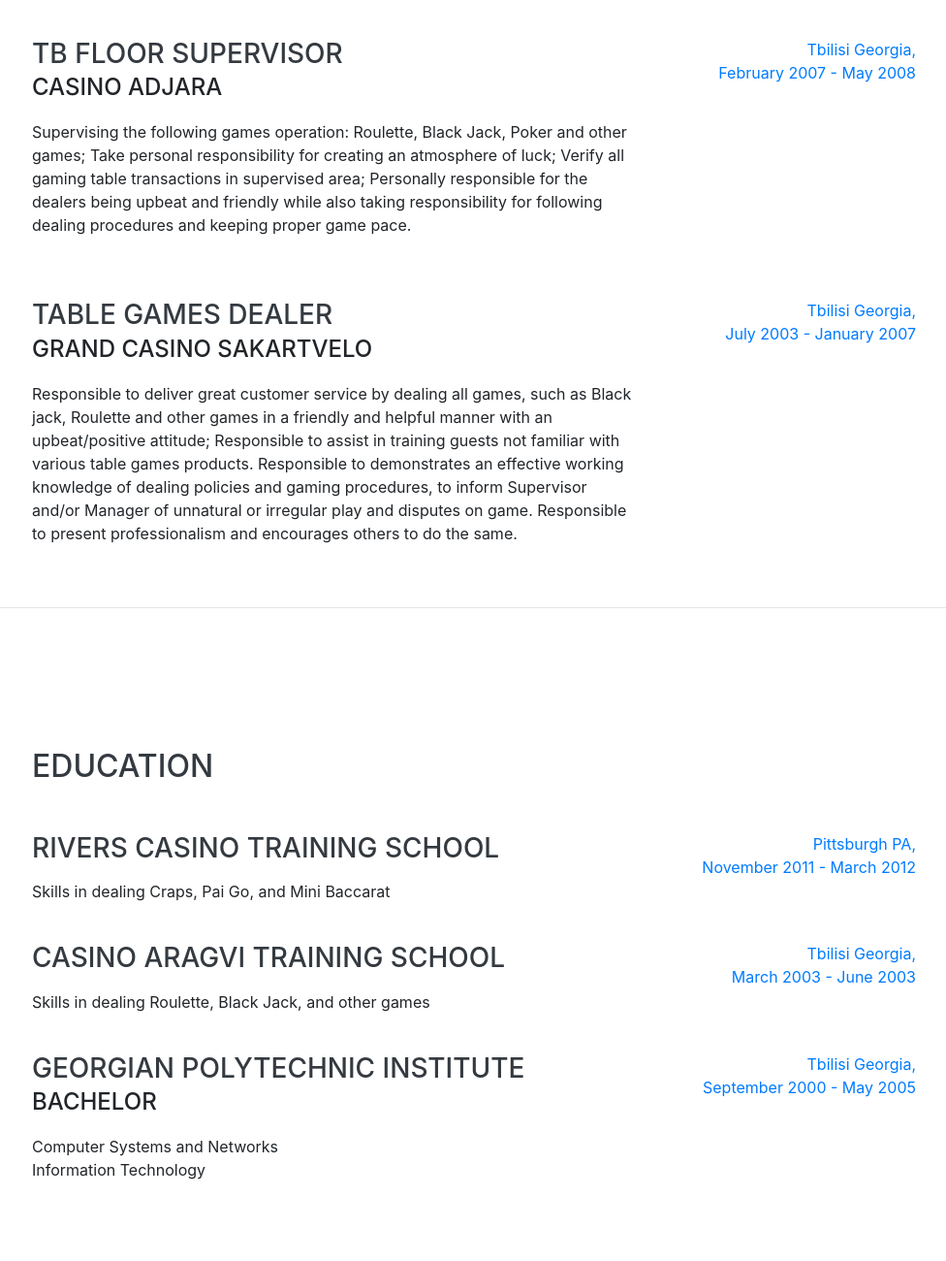
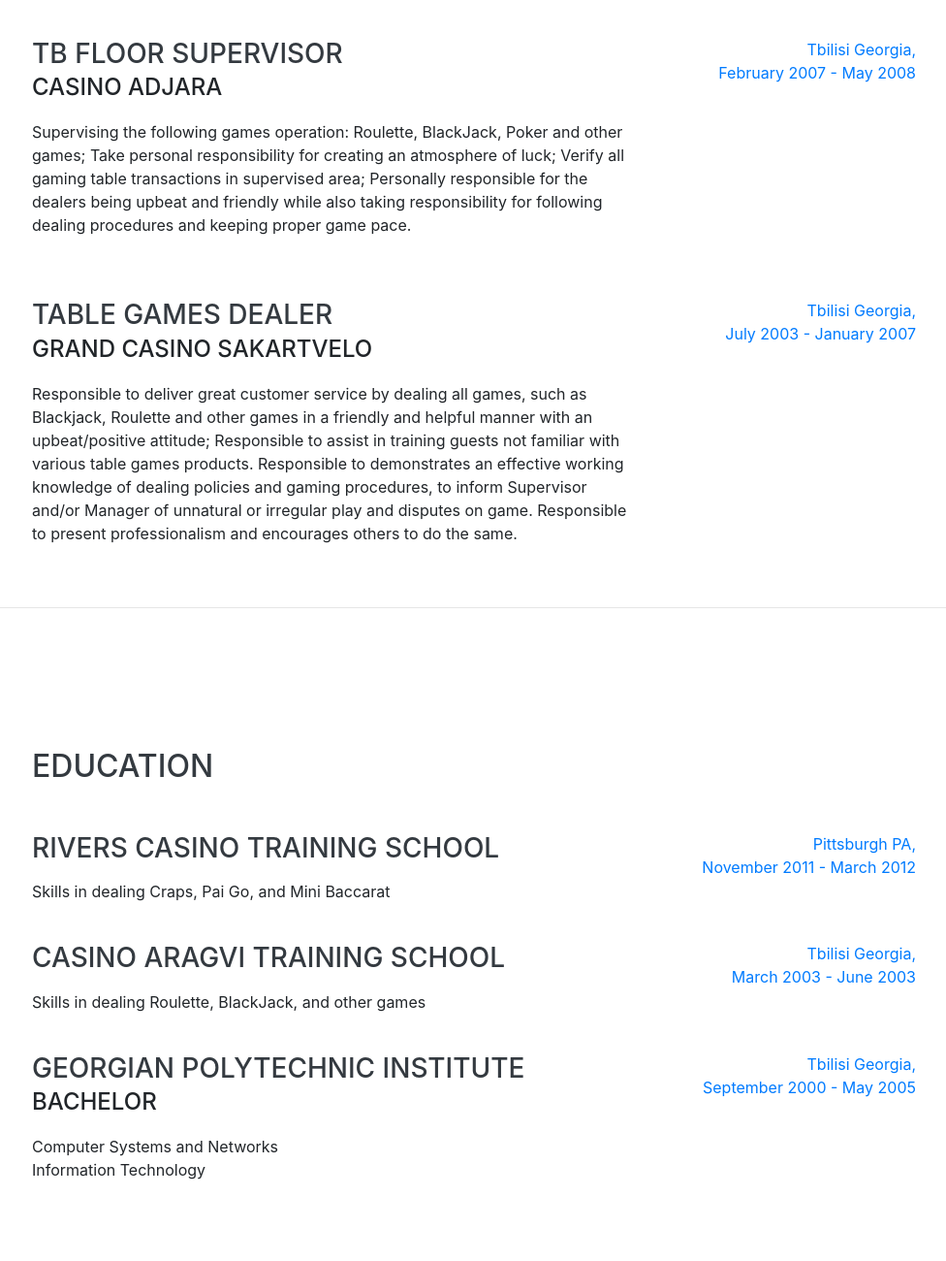
Before and after one commit to Mikirtumov/CasinoCV, a website with bundled scripts: page index.html in a window 1280 px wide. Shown: the part 1820-3120 px from the top of the page at 97% size, without its empty margins (287-1263 px from the left). Built offline with nearby package versions, Linux system fonts and the light colour scheme; files whose address does not match are found by name; a web font is replaced by a local one.

Commit message:
blackjack

```diff
--- a/index.html
+++ b/index.html
@@ -100,7 +100,7 @@
           <div class="resume-content">
             <h3 class="mb-0">Table Games Dealer</h3>
             <div class="subheading mb-3">Rivers Casino</div>
-            <p>Responsible to deliver great customer service by dealing all games, such as Black jack, Mini-Bacc, Craps, Roulette and other games in a friendly and helpful manner with an upbeat/positive attitude; Responsible
+            <p>Responsible to deliver great customer service by dealing all games, such as Blackjack, Mini-Bacc, Craps, Roulette and other games in a friendly and helpful manner with an upbeat/positive attitude; Responsible
               to assist in training guests not familiar with various table games products.
               Responsible to demonstrates an effective working knowledge of dealing policies and gaming procedures, to
               inform Supervisor and/or Manager of unnatural or irregular play and disputes on game.
@@ -133,7 +133,7 @@
             <h3 class="mb-0">TB Floor Supervisor</h3>
             <div class="subheading mb-3">Casino Adjara</div>
             <p>Supervising the following games operation:
-              Roulette, Black Jack, Poker and other games; Take personal responsibility for creating an atmosphere of luck; Verify all gaming table transactions in supervised area;  Personally responsible for the dealers being upbeat and friendly while also taking responsibility for following dealing procedures and keeping proper game pace.</p>
+              Roulette, BlackJack, Poker and other games; Take personal responsibility for creating an atmosphere of luck; Verify all gaming table transactions in supervised area;  Personally responsible for the dealers being upbeat and friendly while also taking responsibility for following dealing procedures and keeping proper game pace.</p>
           </div>
           <div class="resume-date text-md-right">
             <span class="text-primary">Tbilisi Georgia, <br>February 2007 - May 2008</span>
@@ -144,7 +144,7 @@
           <div class="resume-content">
             <h3 class="mb-0">Table Games Dealer</h3>
             <div class="subheading mb-3">Grand Casino Sakartvelo </div>
-            <p>Responsible to deliver great customer service by dealing all games, such as Black jack, Roulette and other games in a friendly and helpful manner with an upbeat/positive attitude; Responsible
+            <p>Responsible to deliver great customer service by dealing all games, such as Blackjack, Roulette and other games in a friendly and helpful manner with an upbeat/positive attitude; Responsible
               to assist in training guests not familiar with various table games products.
               Responsible to demonstrates an effective working knowledge of dealing policies and gaming procedures, to
               inform Supervisor and/or Manager of unnatural or irregular play and disputes on game.
@@ -185,7 +185,7 @@
             <h3 class="mb-0">Casino Aragvi Training School</h3>
             <div class="subheading mb-3">
             </div>
-            <p>Skills in dealing Roulette, Black Jack, and other games</p>
+            <p>Skills in dealing Roulette, BlackJack, and other games</p>
           </div>
           <div class="resume-date text-md-right">
             <span class="text-primary">Tbilisi Georgia, <br>March 2003 - June 2003</span>
@@ -233,7 +233,7 @@
           </li>
           <br>
           <li class="list-inline-item">
-            <i><img  src="img/BlackJack.png" alt="BlackJack" width="60" height="60"> Black Jack</i>
+            <i><img  src="img/BlackJack.png" alt="BlackJack" width="60" height="60"> BlackJack</i>
           </li>
           <br>
           <li class="list-inline-item">
```
